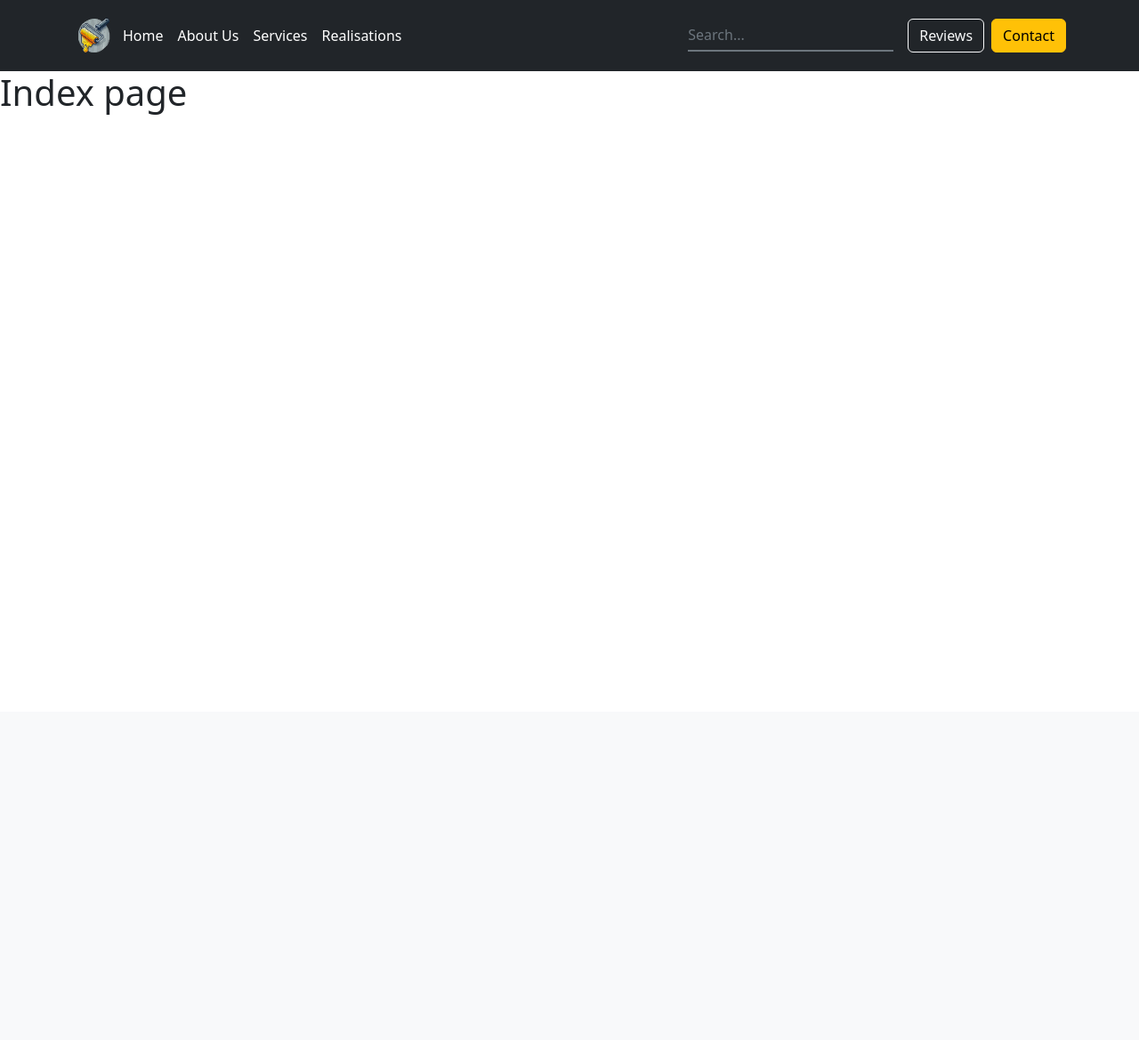
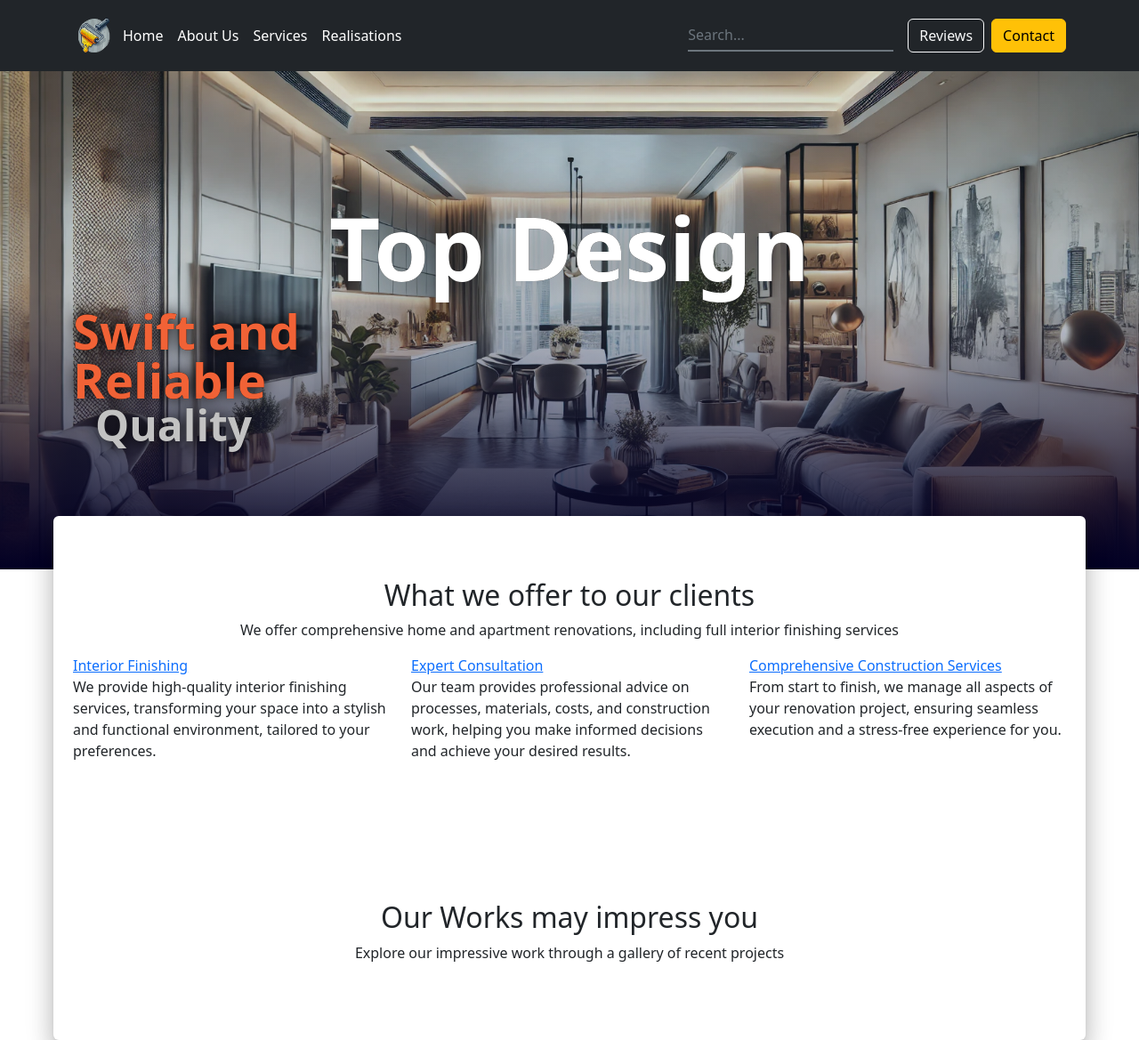
Before and after one commit to Mussorable/top_design_building, a Flask app: page / in a window 1280 px wide. Shown: the whole page at 89% size. Before the commit the page ends 129 px from the top, so only its background shows below. Run offline with Flask 3, Linux system fonts and the light colour scheme; some libraries are stand-ins or nearby versions.

Commit message:
started home main page, added two new scripts to add visible class to blocks, made page home desc

```diff
--- a/app/static/css/styles.css
+++ b/app/static/css/styles.css
@@ -150,6 +150,38 @@ textarea::-webkit-scrollbar {
     left: 70%;
     top: 78%;
     height: 140px;
+}
+
+.motto-section {
+    text-shadow: 0 0 0 #000, 0 0 1em #000;
+}
+
+.motto-section > p {
+    margin: 0;
+    font-weight: 600;
+    line-height: 1;
+}
+
+.page-desc {
+    opacity: 0;
+    transform: translateX(20px);
+    transition: all 0.9s ease-in-out;
+}
+
+.page-desc.show {
+    opacity: 1;
+    transform: translateX(0);
+}
+
+.motto-section > .page-main-motto {
+    font-size: 3.4rem;
+    color: #f16236;
+}
+
+.motto-section > .page-secondary-motto {
+    font-size: 3rem;
+    color: rgba(255,255,255,.76);
+    margin-left: 25px;
 }
 
 .main-section-preview-image {
@@ -387,6 +419,14 @@ textarea::-webkit-scrollbar {
 
 .contact-information {
     position: relative;
+    opacity: 0;
+    transform: translateY(20px);
+    transition: all 0.5s ease-in-out;
+}
+
+.contact-information.show {
+    opacity: 1;
+    transform: translateY(0);
 }
 
 .contact-information > i {
--- a/app/static/js/template_animations.js
+++ b/app/static/js/template_animations.js
@@ -7,6 +7,23 @@ document.addEventListener('DOMContentLoaded', function() {
 
         image.style.animationDuration = `${randomDuration}s`;
     });
+
+    const pageDescriptions = document.querySelectorAll('.page-desc');
+    function checkPageDescription() {
+        pageDescriptions.forEach(block => {
+            const rect = block.getBoundingClientRect();
+            const windowHeight = window.innerHeight;
+
+            if (rect.top <= windowHeight && rect.bottom >= 0) {
+                block.classList.add('show');
+            }
+        });
+    }
+
+    window.addEventListener('scroll', checkPageDescription);
+    window.addEventListener('resize', checkPageDescription);
+
+    checkPageDescription();
 
     // Image shows up when scrolling down
     const showsUpBlocks = document.querySelectorAll('.scrolling-fast-up');
@@ -111,4 +128,23 @@ document.addEventListener('DOMContentLoaded', function() {
             this.classList.add('invalid');
         }
     });
+
+    const contactInformationBlocks = document.querySelectorAll('.contact-information');
+    function checkContactInfoBlocks() {
+        contactInformationBlocks.forEach((block, index) => {
+            const rect = block.getBoundingClientRect();
+            const windowHeight = window.innerHeight;
+
+            if (rect.top <= windowHeight && rect.bottom >= 0) {
+                setTimeout(() => {
+                    block.classList.add('show');
+                }, index * 120);
+            }
+        });
+    }
+
+    window.addEventListener('scroll', checkContactInfoBlocks);
+    window.addEventListener('resize', checkContactInfoBlocks);
+
+    checkContactInfoBlocks();
 })
--- a/app/templates/contact.html
+++ b/app/templates/contact.html
@@ -10,7 +10,7 @@
                         {% if title %}
                             <h1 class="page-name">{{ title }}</h1>
                         {% else %}
-                            <h1>Contact</h1>
+                            <h1 class="page-name">Contact</h1>
                         {% endif %}
                     </div>
                 </div>
--- a/app/templates/index.html
+++ b/app/templates/index.html
@@ -1,5 +1,68 @@
 {% extends 'base.html' %}
 
 {% block content %}
-    <h1>Index page</h1>
+    <div class="page-header header-filter bg-center" style="background-image: url('{{ url_for('static', filename='images/new_appartment.webp') }}');">
+        <div class="container set-above-2">
+            <div class="row">
+                <div class="col-md-8 ml-auto mr-auto">
+                    <div class="page-name-block">
+                        <h1 class="page-name">Top Design</h1>
+                    </div>
+                </div>
+            </div>
+            <div class="row">
+                <div class="col-md-5 mr-auto">
+                    <div class="motto-section">
+                        <p class="page-main-motto page-desc">Swift and Reliable</p>
+                        <p class="page-secondary-motto page-desc">Quality</p>
+                    </div>
+                </div>
+            </div>
+        </div>
+    </div>
+    <div class="container-raised container-light-mode">
+        <div class="section">
+            <div class="container">
+                <div class="row justify-content-center">
+                    <div class="col-md-12 pb-50 header-text text-center">
+                        <h2 class="main-offer">What we offer to our clients</h2>
+                        <p>We offer comprehensive home and apartment renovations, including full interior finishing services</p>
+                    </div>
+                </div>
+                <div class="row">
+                    <div class="col-lg-4">
+                        <div class="single-offer">
+                            <a href="#">Interior Finishing</a>
+                            <p>We provide high-quality interior finishing services, transforming your space into a
+                                stylish and functional environment, tailored to your preferences.</p>
+                        </div>
+                    </div>
+                    <div class="col-lg-4">
+                        <div class="single-offer">
+                            <a href="#">Expert Consultation</a>
+                            <p>Our team provides professional advice on processes, materials, costs, and construction
+                                work, helping you make informed decisions and achieve your desired results.</p>
+                        </div>
+                    </div>
+                    <div class="col-lg-4">
+                        <div class="single-offer">
+                            <a href="#">Comprehensive Construction Services</a>
+                            <p>From start to finish, we manage all aspects of your renovation project,
+                                ensuring seamless execution and a stress-free experience for you.</p>
+                        </div>
+                    </div>
+                </div>
+            </div>
+        </div>
+        <div class="section">
+            <div class="container">
+                <div class="row justify-content-center">
+                    <div class="col-md-12 pb-50 header-text text-center">
+                        <h2 class="main-offer">Our Works may impress you</h2>
+                        <p>Explore our impressive work through a gallery of recent projects</p>
+                    </div>
+                </div>
+            </div>
+        </div>
+    </div>
 {% endblock %}
```
Also changed, not shown: app/templates/about_us.html (+7 -6 lines), app/static/images/new_appartment.webp (added).
